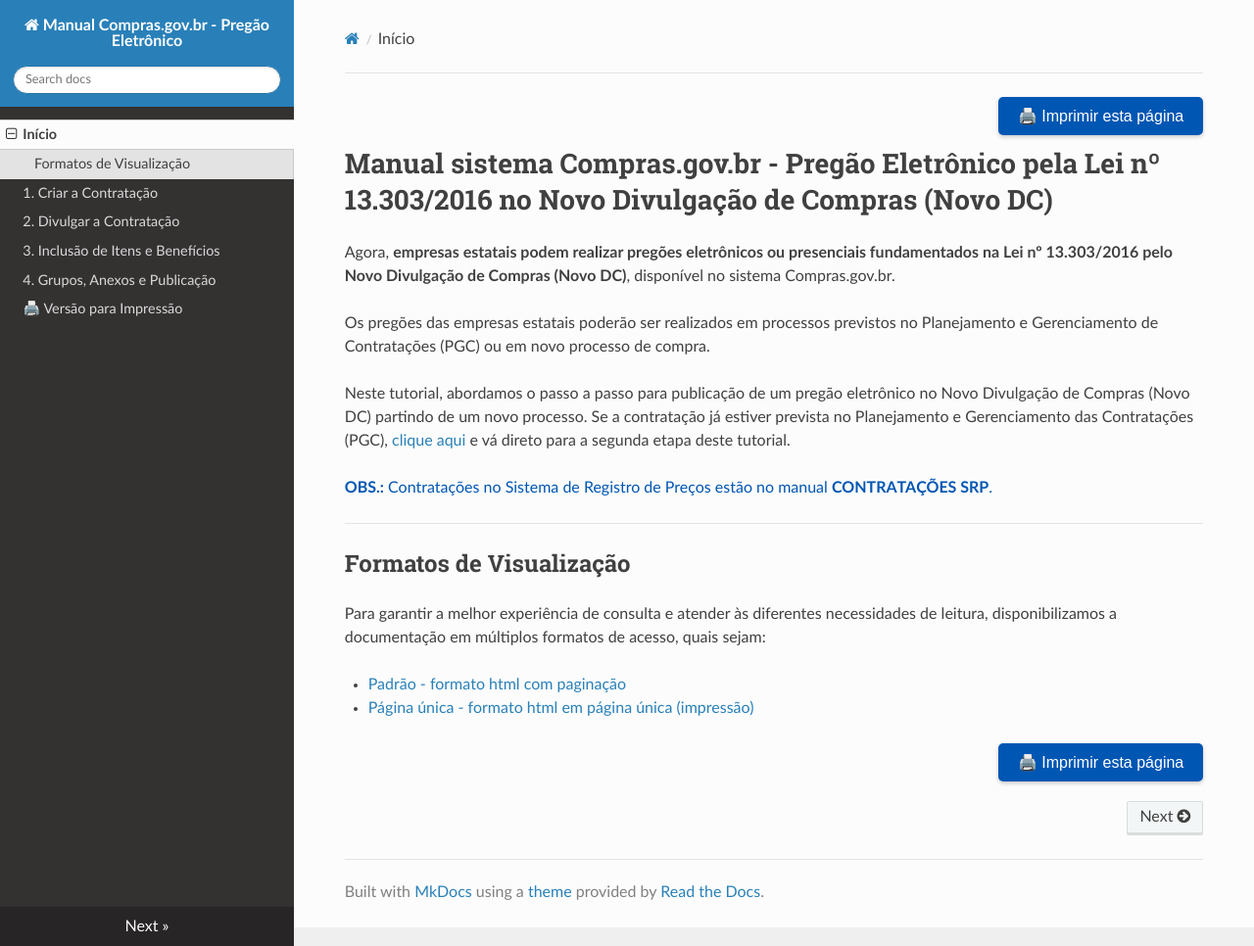
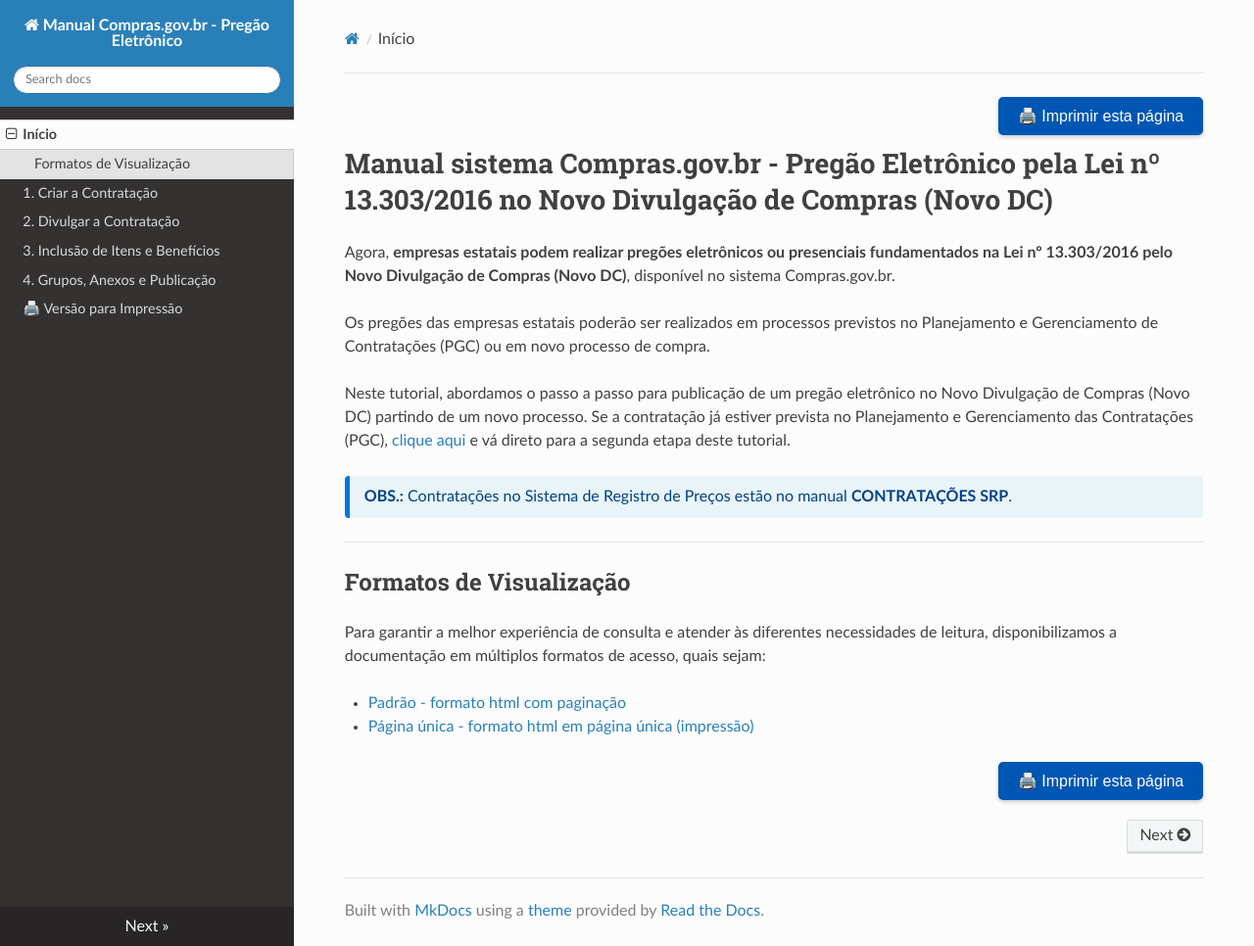
Before and after one commit to emilix10-bit/manual-compras-pregao-estilos, an MkDocs documentation site: the page built from docs/index.md, in a window 1280 px wide and 966 px high. Shown: the whole window at 98% size. Built offline with MkDocs 1.6.1, drawn with Linux system fonts in a browser that asks for light colours; nearby versions of some CDN libraries.

Commit message:
Update index.md

```diff
--- a/docs/index.md
+++ b/docs/index.md
@@ -12,9 +12,10 @@ Os pregões das empresas estatais poderão ser realizados em processos previstos
 
 Neste tutorial, abordamos o passo a passo para publicação de um pregão eletrônico no Novo Divulgação de Compras (Novo DC) partindo de um novo processo. Se a contratação já estiver prevista no Planejamento e Gerenciamento das Contratações (PGC), [clique aqui](02-divulgar-contratacao.md) e vá direto para a segunda etapa deste tutorial.
 
-<p style="color: #0056b3; font-size: 16px;">
+<div style="background-color: #e8f4f8; border-left: 5px solid #0275d8; padding: 12px 15px; margin: 15px 0; border-radius: 4px; color: #004085;">
   <strong>OBS.:</strong> Contratações no Sistema de Registro de Preços estão no manual <strong>CONTRATAÇÕES SRP</strong>.
-</p>
+</div>
+
 ---
 
 ## Formatos de Visualização
```
